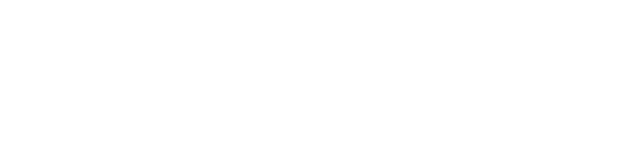
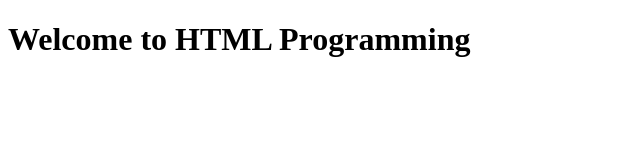
Before and after one commit to alphaeadevelopment/html-tutorial, a plain HTML site: page index.html in a window 1280 px wide. Shown: the whole page, without its empty margins (0-640 px from the left). Drawn offline with Linux system fonts and the light colour scheme.

```diff
--- a/index.html
+++ b/index.html
@@ -2,9 +2,11 @@
 <html>
 
 <head>
+  <title>Learning HTML</title>
 </head>
 
 <body>
+  <h1>Welcome to HTML Programming</h1>
 </body>
 
 </html>
```
Also changed, not shown: 1 other file.
